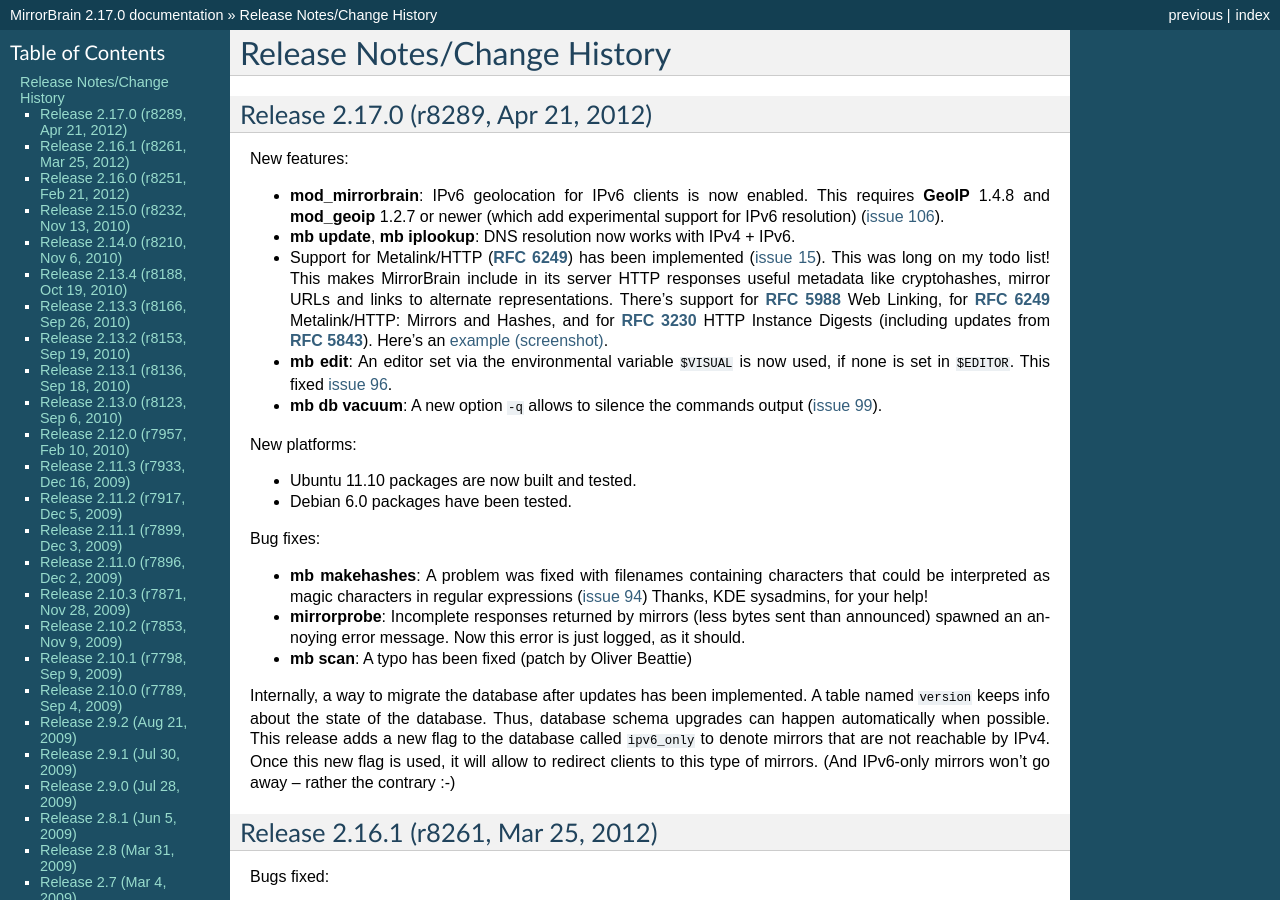
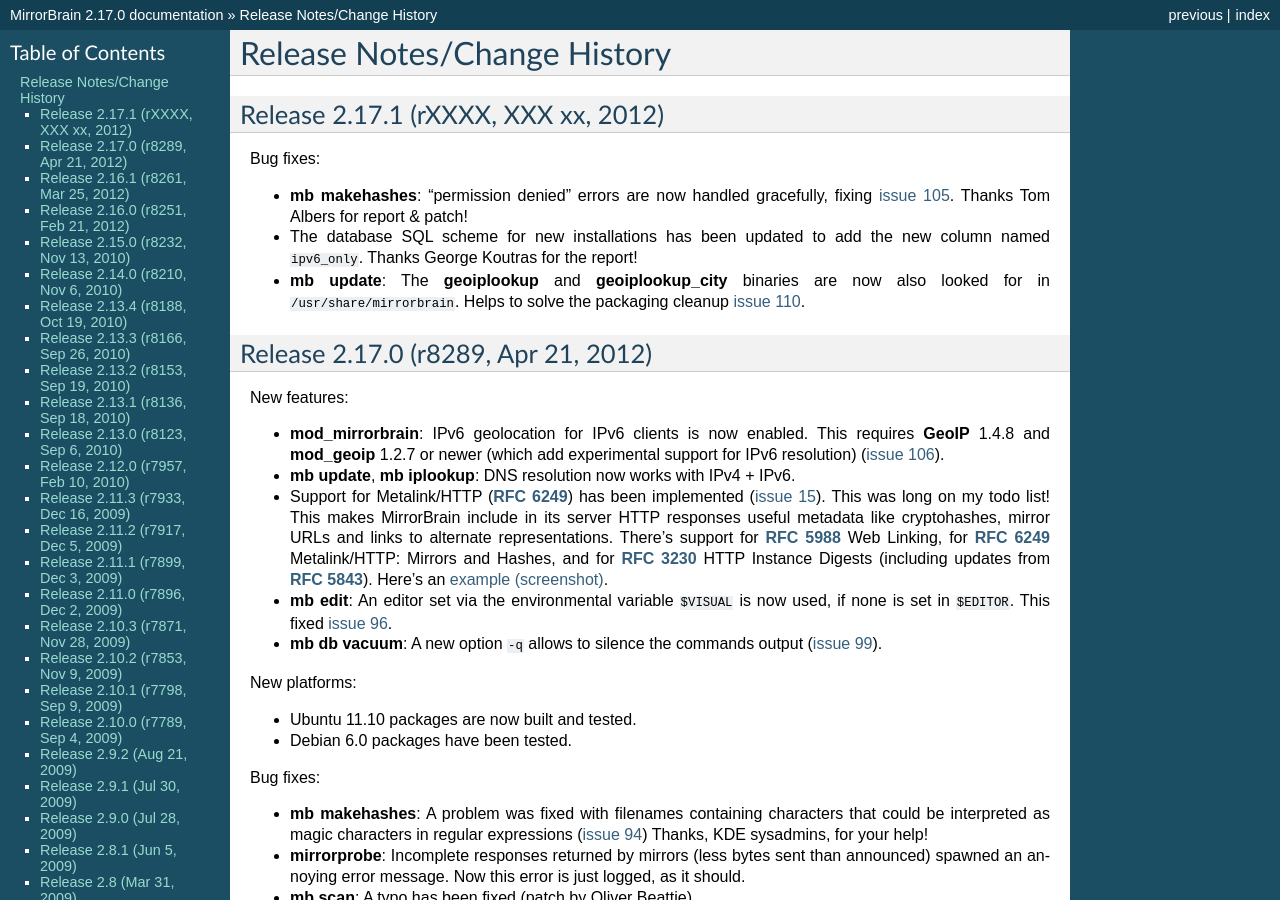
Before and after one commit to hayalci/mirrorbrain, a Sphinx documentation site: the page built from docs/changes.rst, in a window 1280 px wide and 900 px high. Built offline with Sphinx 7.4.7, drawn with Linux system fonts in a browser that asks for light colours.

Commit message:
update changelog
git-svn-id: http://svn.mirrorbrain.org/svn/mirrorbrain/trunk@8294 2d291e14-ff0c-0410-a3fa-d5caa9871f55

```diff
--- a/docs/changes.rst
+++ b/docs/changes.rst
@@ -2,6 +2,30 @@
 
 Release Notes/Change History
 ============================
+
+
+Release 2.17.1 (rXXXX, XXX xx, 2012)
+------------------------------------
+
+Bug fixes:
+
+* :program:`mb makehashes`: "permission denied" errors are now handled
+  gracefully, fixing `issue 105`_. Thanks Tom Albers for report & patch!
+
+
+* The database SQL scheme for new installations has been updated to add the new
+  column named ``ipv6_only``. Thanks George Koutras for the report!
+
+
+* :program:`mb update`: The :program:`geoiplookup` and
+  :program:`geoiplookup_city` binaries are now also looked for in
+  ``/usr/share/mirrorbrain``. Helps to solve the packaging cleanup `issue
+  110`_.
+
+
+.. _`issue 105`: http://mirrorbrain.org/issues/issue105
+.. _`issue 110`: http://mirrorbrain.org/issues/issue110
+
 
 
 Release 2.17.0 (r8289, Apr 21, 2012)
```
